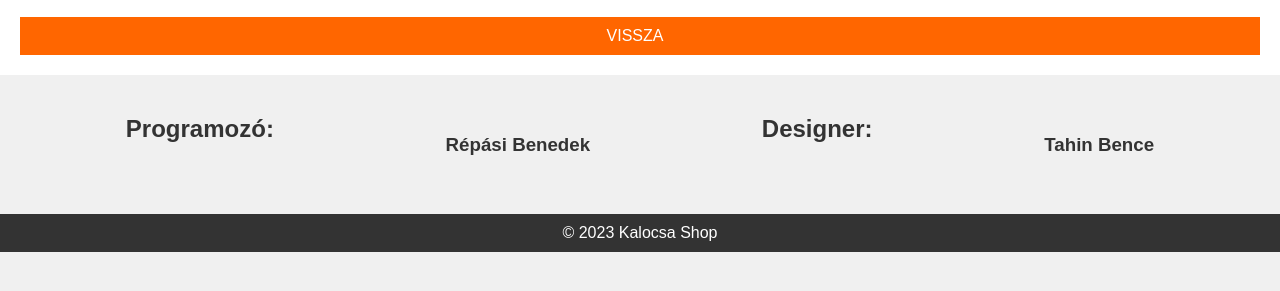
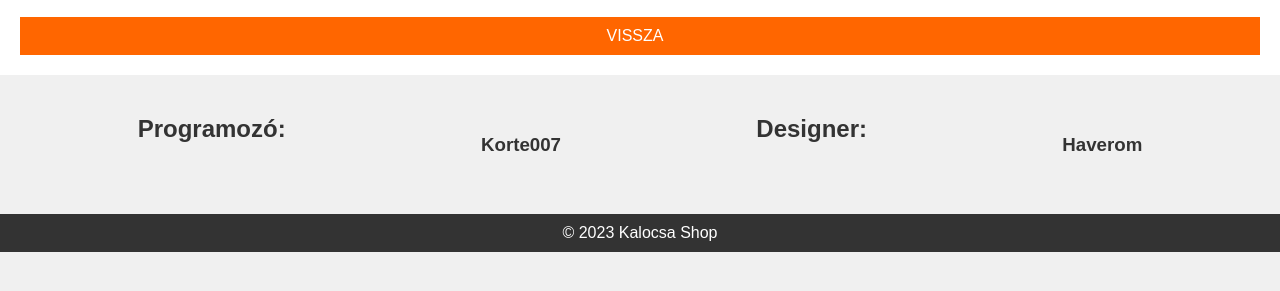
Before and after one commit to Korte-Craft/kalocsashop.github.io, a plain HTML site: page byme.html in a window 1280 px wide. Shown: the part 105-396 px from the top of the page. Drawn offline with Linux system fonts and the light colour scheme.

Commit message:
Add files via upload

```diff
--- a/byme.html
+++ b/byme.html
@@ -18,9 +18,9 @@
     </header>
     <main>
         <h2>Programozó:</h2>
-        <h3>Répási Benedek</h3>
+        <h3>Korte007</h3>
         <h2>Designer:</h2>
-        <h3>Tahin Bence</h3>
+        <h3>Haverom</h3>
     </main>
     <footer>
         <p>&copy; 2023 Kalocsa Shop</p>
```
Also changed, not shown: index.html (+1 -1 lines).
